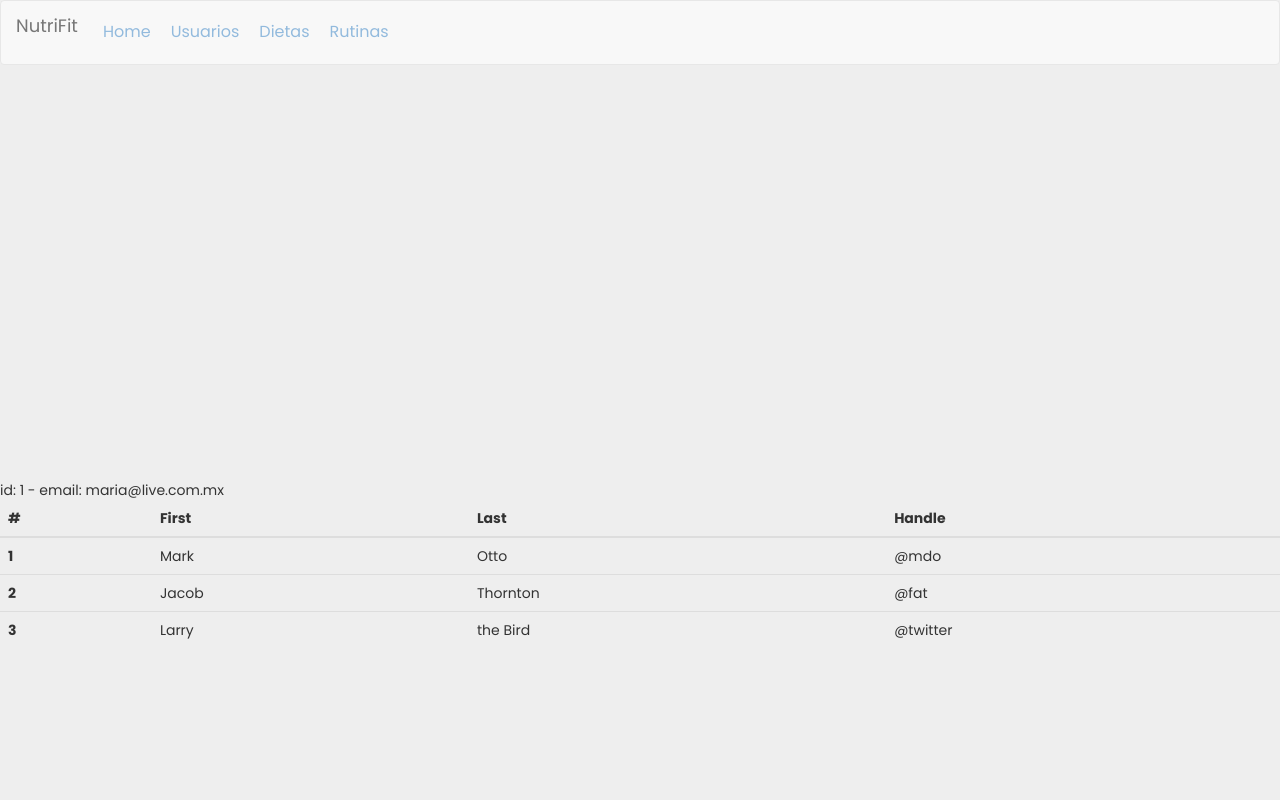
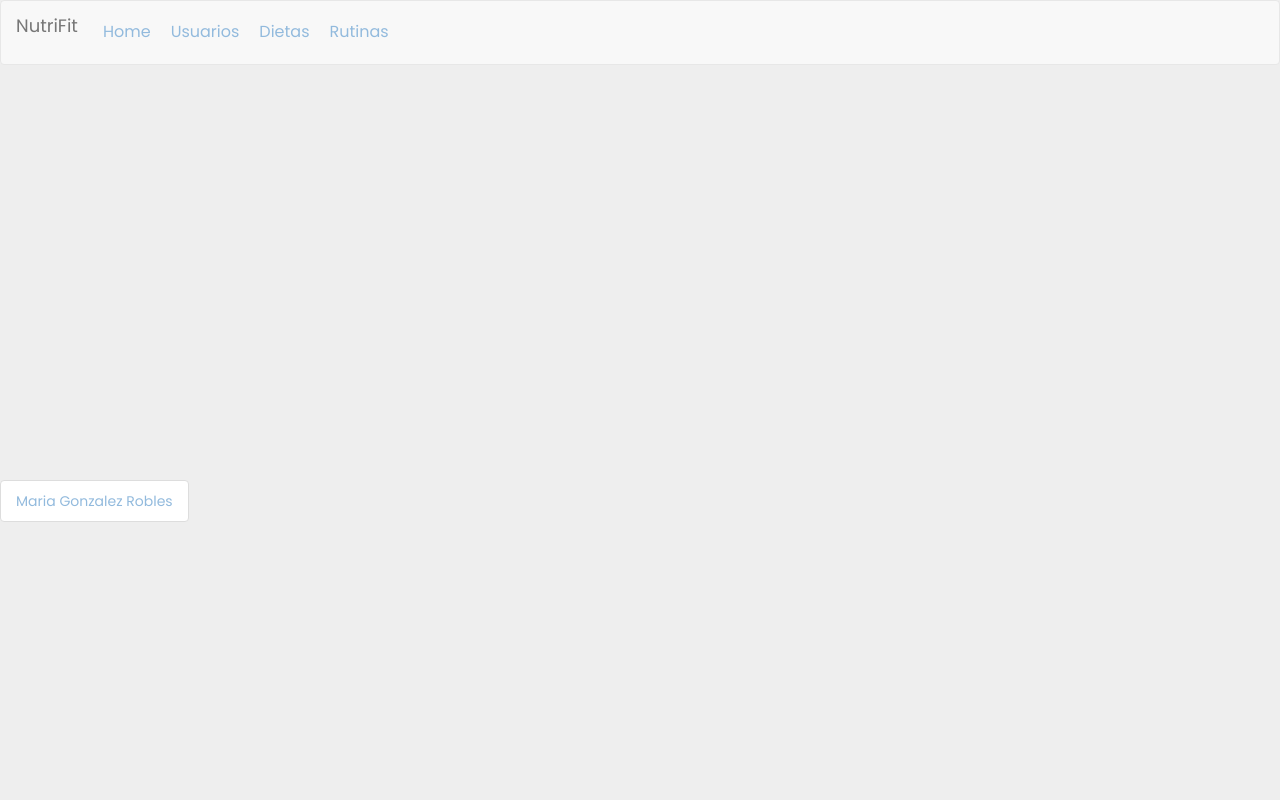
Before and after one commit to codelink98/controlproy, a PHP site: page /usuario.php?id=1 in a window 1280 px wide. Run offline with PHP 8.4, Linux system fonts and the light colour scheme; data comes from the database, SQL or seed files in the repository; some libraries are stand-ins or nearby versions.

Commit message:
changing the css

```diff
--- a/usuario.php
+++ b/usuario.php
@@ -49,50 +49,29 @@
 
       $id = $_GET['id'];
 
-      $query = "SELECT * FROM `usuarios` WHERE id='{$id}';";
+      $query = "SELECT * FROM `usuarios`;";
 
       $result = $conn->query($query);
 
       if ($result->num_rows > 0) {
+        ?>
+        <ul class="list-group">
+        <?php
         while($row = $result->fetch_assoc()) {
-          echo "id: " . $row["id"]. " - email: " . $row["email"];
+          ?>
+           <a href="<?php echo "usuario.php?id={$row['id']}"?>"><li class="list-group-item"> <?php echo $row['nombre']?></li></a>
+          <?php
         }
+
+        ?>
+        </ul>
+        <?php
+
       }
 
       $conn->close();
 
     ?>
 
-    <table class="table">
-      <thead>
-        <tr>
-          <th scope="col">#</th>
-          <th scope="col">First</th>
-          <th scope="col">Last</th>
-          <th scope="col">Handle</th>
-        </tr>
-      </thead>
-      <tbody>
-        <tr>
-          <th scope="row">1</th>
-          <td>Mark</td>
-          <td>Otto</td>
-          <td>@mdo</td>
-        </tr>
-        <tr>
-          <th scope="row">2</th>
-          <td>Jacob</td>
-          <td>Thornton</td>
-          <td>@fat</td>
-        </tr>
-        <tr>
-          <th scope="row">3</th>
-          <td>Larry</td>
-          <td>the Bird</td>
-          <td>@twitter</td>
-        </tr>
-      </tbody>
-    </table>
-
   </body>
 </html>
```
Also changed, not shown: usuarios.php (+26 -6 lines).
